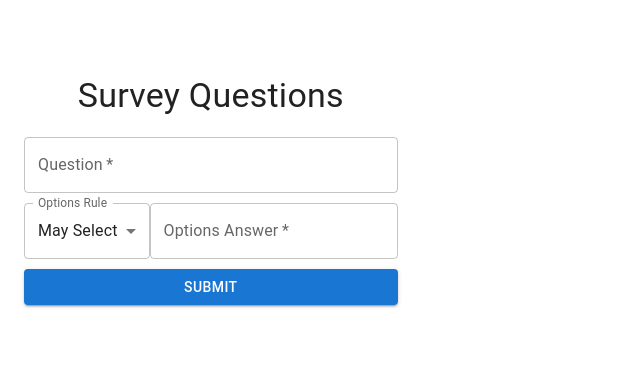
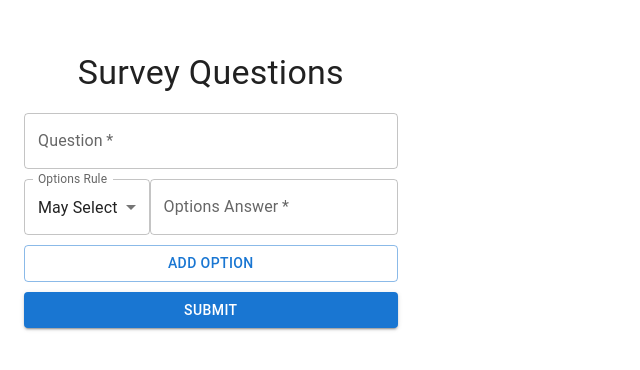
Before and after one commit to musthofaajs/survey-questions, a React (Vite) app: page / in a window 1280 px wide. Shown: the part 230-600 px from the top of the page, without its empty margins (0-640 px from the left). Built offline with nearby package versions, Linux system fonts and the light colour scheme.

Commit message:
Add an Add Option function in QuestionForm Component

```diff
--- a/src/components/QuestionForm.tsx
+++ b/src/components/QuestionForm.tsx
@@ -46,6 +46,10 @@ const QuestionForm: React.FC<QuestionFormProps> = ({ onSubmit }) => {
     setOptions([{ rule: 'May Select', answer: '' }]);
   };
 
+  const handleAddOption = () => {
+    setOptions([...options, { rule: 'May Select', answer: '' }]);
+  };
+
   return (
     <FormContainer onSubmit={handleSubmit}>
       <TextField
@@ -77,6 +81,9 @@ const QuestionForm: React.FC<QuestionFormProps> = ({ onSubmit }) => {
           />
         </div>
       ))}
+      <Button variant="outlined" color="primary" onClick={handleAddOption}>
+        Add Option
+      </Button>
       <Button type="submit" variant="contained" color="primary">
         Submit
       </Button>
```
